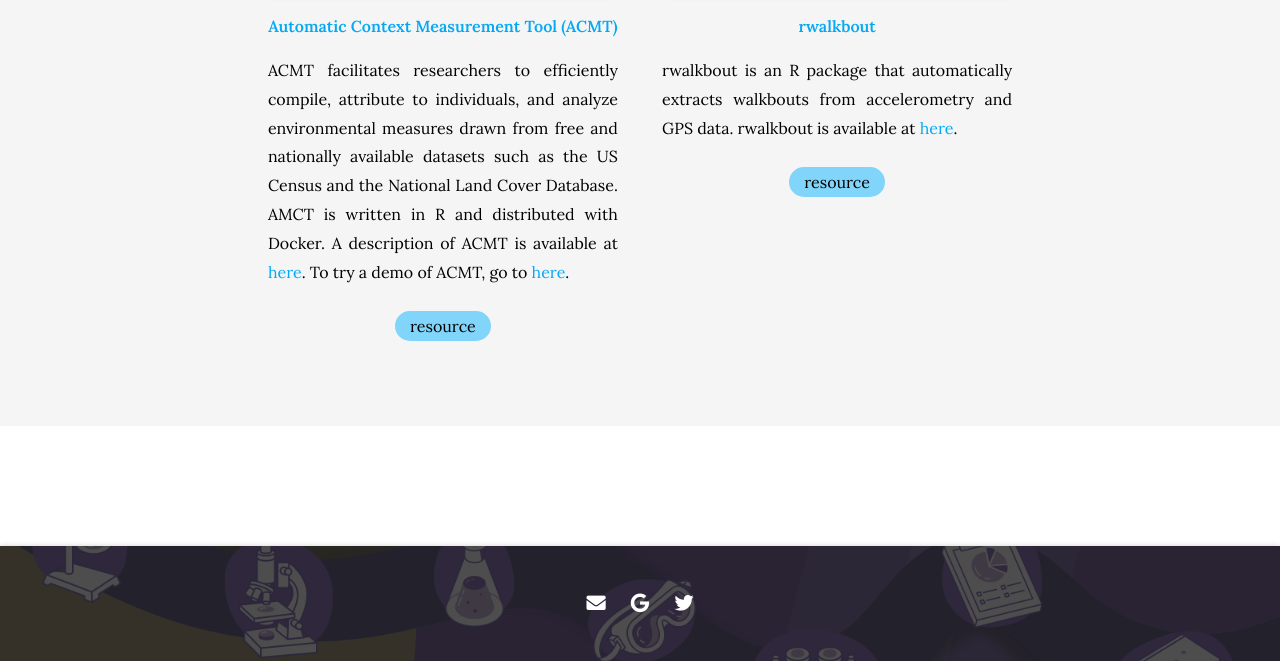
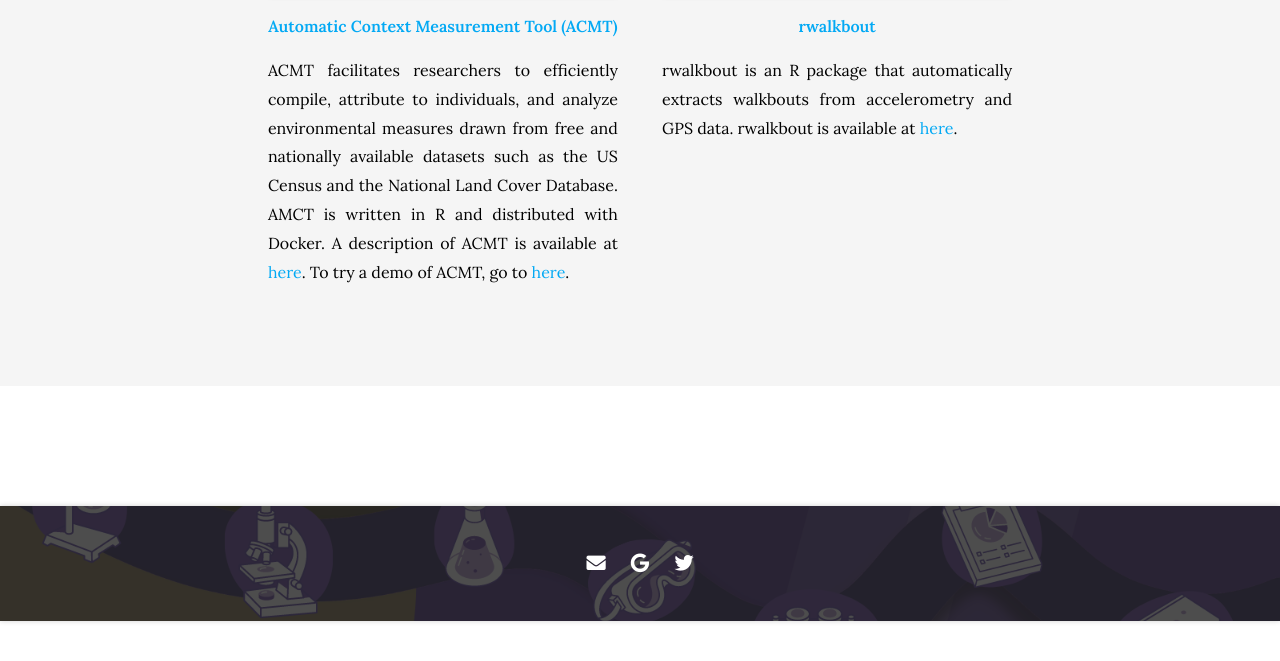
Before and after one commit to xinyangr/mooney_lab.github.io, a Jekyll site: the page built from tools/index.md, in a window 1280 px wide, cut to the strip 743-1404 px from the top of the page. Built offline with Jekyll 4.4.1, drawn with Linux system fonts in a browser that asks for light colours; nearby versions of some CDN libraries; after the commit the page ends 1364 px from its top, so only the background shows below that.

Commit message:
Update tools.yaml

```diff
--- a/_data/tools.yaml
+++ b/_data/tools.yaml
@@ -4,8 +4,7 @@
   link: https://docs.google.com/document/d/18Sii8PldC54C8CERQISAp-jB3ucqhi_GnxlJ7jyaP9U/edit#
   description: ACMT facilitates researchers to efficiently compile, attribute to individuals, and analyze environmental measures drawn from free and nationally available datasets such as the US Census and the National Land Cover Database.  AMCT is written in R and distributed with Docker. A description of ACMT is available at [here](https://docs.google.com/document/d/18Sii8PldC54C8CERQISAp-jB3ucqhi_GnxlJ7jyaP9U/edit#). To try a demo of ACMT, go to [here](https://acmt.csde.washington.edu/).
   repo: renxinyang/mooney_lab.github.io
-  tags:
-    - resource
+
 
 - name: rwalkbout
   group: featured
@@ -13,5 +12,3 @@
   link: https://github.com/2533245542/rwalkbout
   description: rwalkbout is an R package that automatically extracts walkbouts from accelerometry and GPS data. rwalkbout is available at [here](https://github.com/2533245542/rwalkbout).
   repo: renxinyang/mooney_lab.github.io
-  tags:
-    - resource
```
